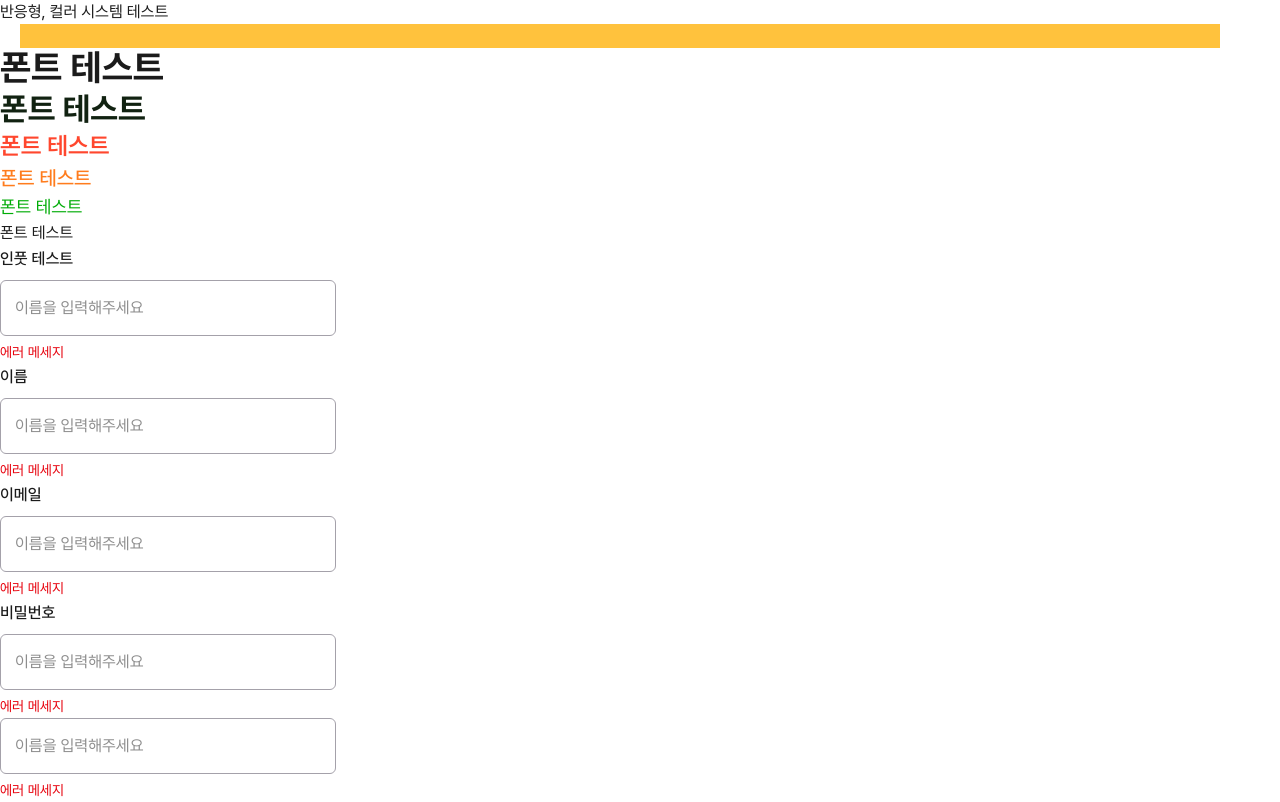
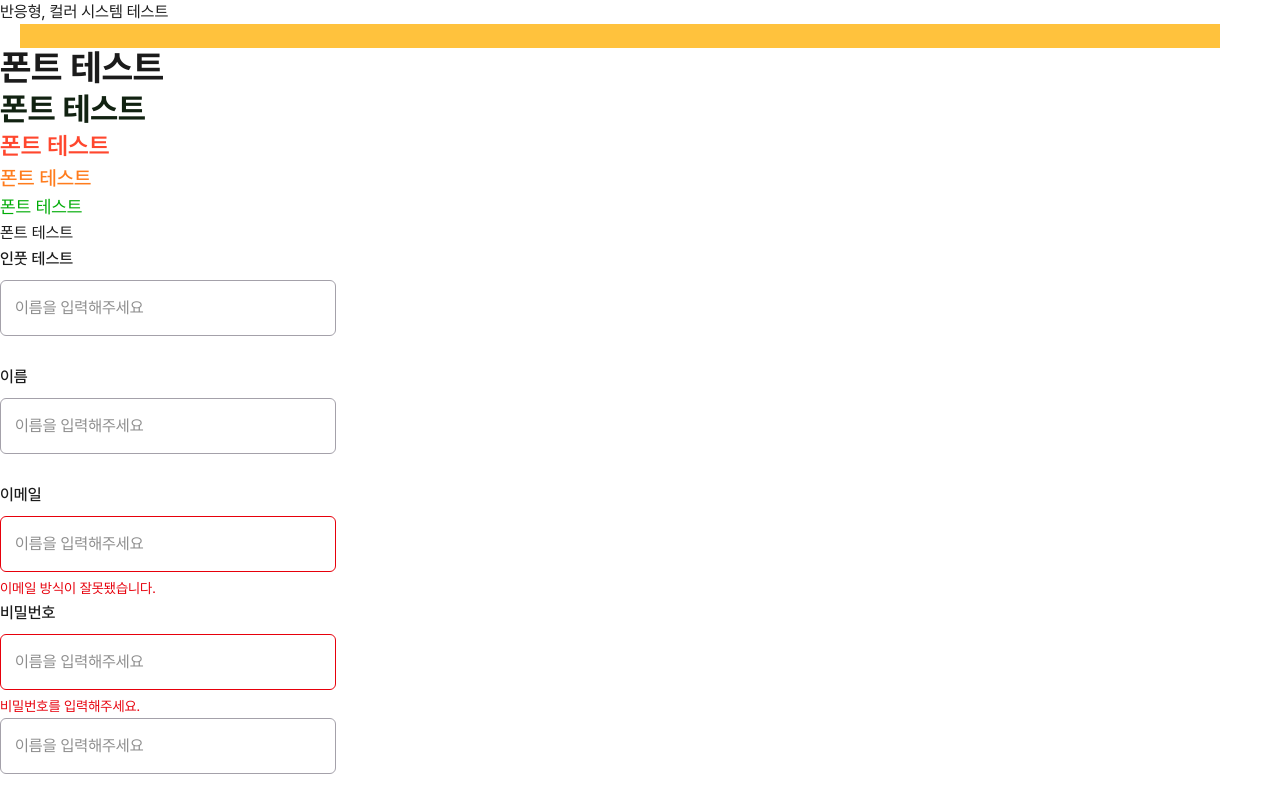
Before and after one commit to CODEIT-FE16-PART4-6/FINAL, a Next.js app: page / in a window 1280 px wide. Built offline with nearby package versions, Linux system fonts and the light colour scheme.

Commit message:
feat: InputField error 처리 및 스타일 적용

```diff
--- a/src/app/globals.css
+++ b/src/app/globals.css
@@ -75,6 +75,6 @@
   }
 
   input {
-    @apply focus:border-primary rounded-md border border-gray-600 p-3.5 text-base transition-colors duration-300 outline-none;
+    @apply rounded-md border p-3.5 text-base transition-colors duration-300 outline-none;
   }
 }
--- a/src/app/page.tsx
+++ b/src/app/page.tsx
@@ -15,8 +15,16 @@ export default function Home() {
       <Field>
         <InputField label='인풋 테스트' placeholder='이름을 입력해주세요' />
         <InputField label='이름' placeholder='이름을 입력해주세요' />
-        <InputField label='이메일' placeholder='이름을 입력해주세요' />
-        <InputField label='비밀번호' placeholder='이름을 입력해주세요' />
+        <InputField
+          label='이메일'
+          placeholder='이름을 입력해주세요'
+          error='이메일 방식이 잘못됐습니다.'
+        />
+        <InputField
+          label='비밀번호'
+          placeholder='이름을 입력해주세요'
+          error='비밀번호를 입력해주세요.'
+        />
         <InputField placeholder='이름을 입력해주세요' />
       </Field>
     </main>
--- a/src/components/InputField.tsx
+++ b/src/components/InputField.tsx
@@ -5,17 +5,24 @@ interface InputProps {
   type?: string;
   placeholder: string;
   label?: string;
+  error?: string;
 }
 
 const InputField = forwardRef<HTMLInputElement, InputProps>(
-  ({ type, placeholder, ...props }, ref) => {
+  ({ type, placeholder, error, ...props }, ref) => {
     return (
       <>
         {props.label && <Label>{props.label}</Label>}
         <div className='relative w-full'>
-          <Input type={type} placeholder={placeholder} ref={ref} {...props} />
+          <Input
+            type={type}
+            placeholder={placeholder}
+            ref={ref}
+            {...props}
+            className={`focus:border-primary ${error ? 'border-red-600' : 'border-gray-600'}`}
+          />
         </div>
-        <p className='md:text-md mt-1 h-6 text-sm text-red-600'>에러 메세지</p>
+        <p className='md:text-md mt-1 h-6 text-sm text-red-600'>{error ? error : ''}</p>
       </>
     );
   },
```
